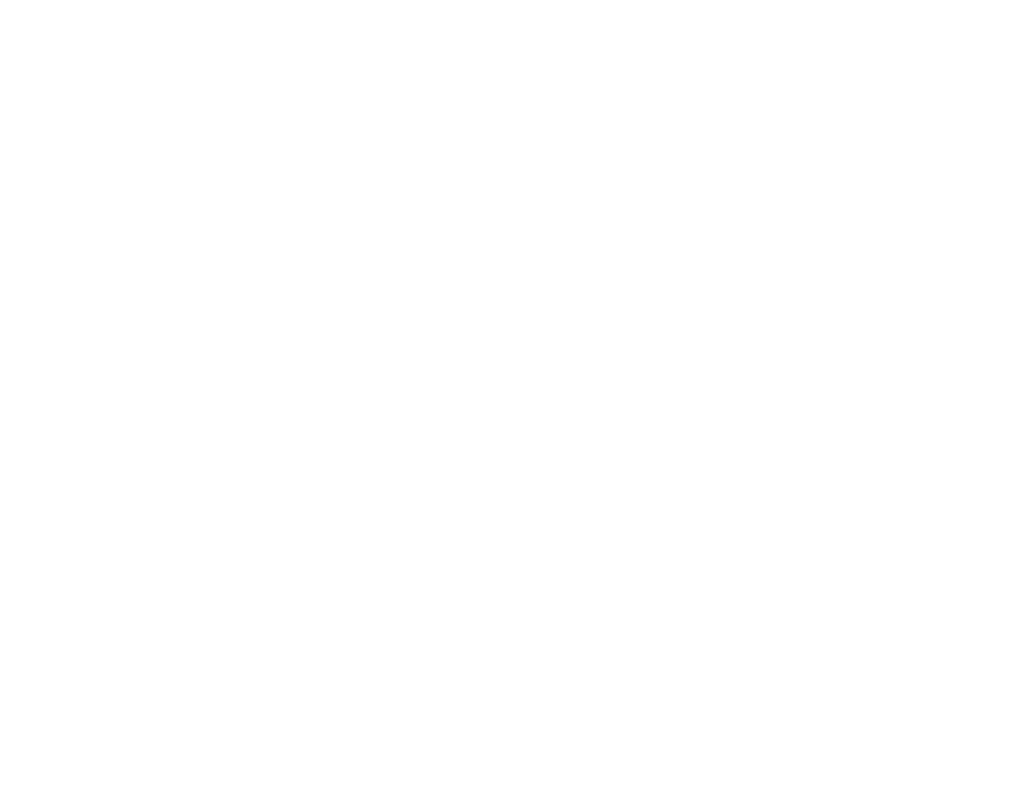
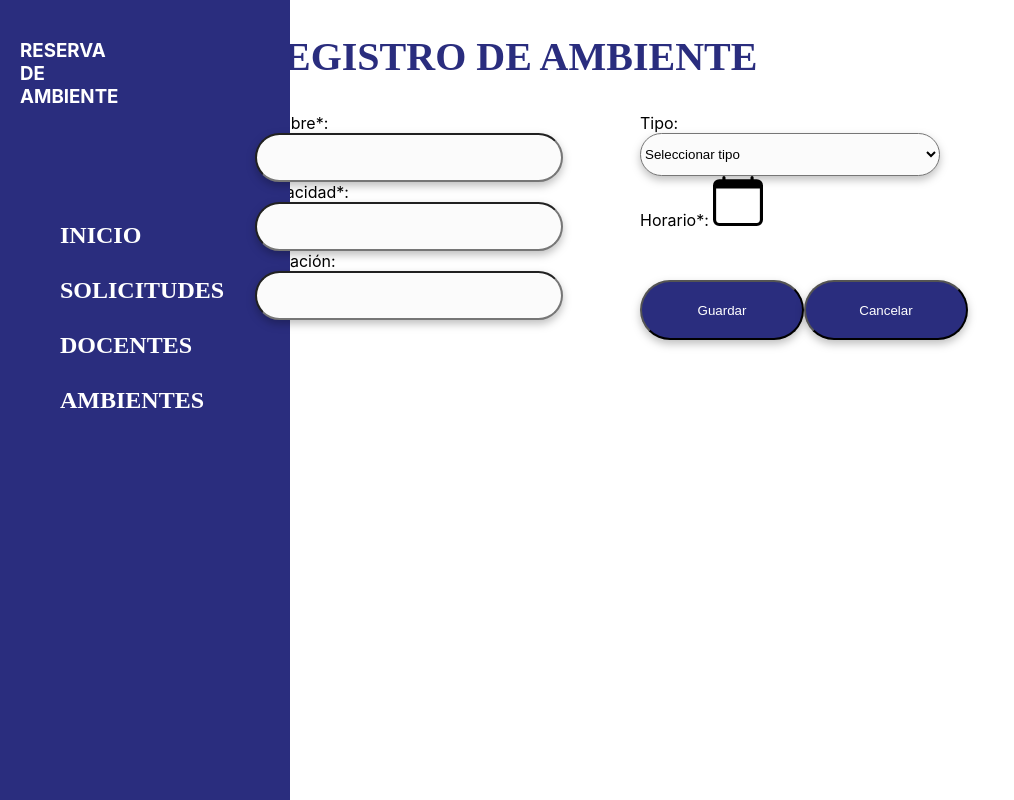
Before and after one commit to JhonPaul12/Reserva-De-Ambientes, a React (Create React App) app in the folder frontend/: page /admin/registroAmbiente in a window 1280 px wide. Before the commit this address had no page. Shown: the whole page, without its empty margins (0-1014 px from the left). Built offline with nearby package versions, Linux system fonts and the light colour scheme.

Commit message:
Rutas en carpeta router

```diff
--- a/frontend/src/App.js
+++ b/frontend/src/App.js
@@ -1,16 +1,11 @@
 
 import './App.css';
-import { AmbientesRegistroPage} from './pages/ambientes/AmbientesRegistroPage.tsx';
-import { Bienvenida} from './pages/Inicio/Bienvenida.tsx';
-import { BrowserRouter, Route, Routes } from "react-router-dom"
+import { Outlet } from "react-router-dom"
 function App() {
   return (
-    <BrowserRouter>
-    <Routes>
-      <Route path='/' element= {<Bienvenida/>}/>
-      <Route path='/registroAmbiente' element= {<AmbientesRegistroPage/>}/>
-    </Routes>
-    </BrowserRouter>
+    <main>
+      <Outlet/>
+    </main>
   );
 }
 
--- a/frontend/src/components/index.ts
+++ b/frontend/src/components/index.ts
@@ -1,2 +1,2 @@
-/*export { Form } from './ui/form';
-export { SlideBar } from './ui/SlideBar';*/
+export { Form } from './ui/Form.tsx';
+export { SlideBar } from './ui/SlideBar.tsx';
--- a/frontend/src/components/ui/Form.tsx
+++ b/frontend/src/components/ui/Form.tsx
@@ -38,4 +38,3 @@ export const Form = () => {
       </form>
     )
 }
-export default Form;
--- a/frontend/src/components/ui/SlideBar.css
+++ b/frontend/src/components/ui/SlideBar.css
@@ -31,5 +31,8 @@
       }
 
     list-style-type: none;
+    button:hover {
+      background-color: lightblue;
+    }
     }
   }
--- a/frontend/src/components/ui/SlideBar.tsx
+++ b/frontend/src/components/ui/SlideBar.tsx
@@ -4,7 +4,7 @@ export const SlideBar = () => {
 
   return (
     <div className="menu-lateral">
-        <h3>RESERVA <br /> DE <br />AULAS</h3>
+        <h3>RESERVA <br /> DE <br />AMBIENTE</h3>
         <ul>
           <li><button type="button" >INICIO</button></li>
           <li><button type="button" >SOLICITUDES</button></li>
@@ -14,4 +14,3 @@ export const SlideBar = () => {
       </div>
   )
 }
-export default SlideBar;
--- a/frontend/src/index.js
+++ b/frontend/src/index.js
@@ -1,13 +1,14 @@
 import React from 'react';
 import ReactDOM from 'react-dom/client';
 import './index.css';
-import App from './App';
 import reportWebVitals from './reportWebVitals';
+import { RouterProvider } from 'react-router-dom';
+import { router } from './router/router.tsx';
 
 const root = ReactDOM.createRoot(document.getElementById('root'));
 root.render(
   <React.StrictMode>
-    <App />
+    <RouterProvider router={ router }/>
   </React.StrictMode>
 );
 
--- a/frontend/src/pages/Inicio/Bienvenida.tsx
+++ b/frontend/src/pages/Inicio/Bienvenida.tsx
@@ -2,7 +2,9 @@ import React from 'react'
 
 export const Bienvenida = () => {
   return (
-    <div>Bienvenida</div>
+    <div>
+
+
+    </div>
   )
 }
-export default Bienvenida;
--- a/frontend/src/pages/ambientes/AmbientesRegistroPage.tsx
+++ b/frontend/src/pages/ambientes/AmbientesRegistroPage.tsx
@@ -1,7 +1,6 @@
 import React from 'react'
 import './AmbientesRegistroPage.css';
-import SlideBar from '../../components/ui/SlideBar.tsx';
-import Form from '../../components/ui/Form.tsx';
+import { SlideBar, Form } from '../../components/index.ts';
 export const AmbientesRegistroPage = () => {
   return (
     <div className='pag'>
@@ -13,4 +12,3 @@ export const AmbientesRegistroPage = () => {
     </div>
   )
 }
-export default AmbientesRegistroPage;
--- a/frontend/src/pages/auth/LoginPage.tsx
+++ b/frontend/src/pages/auth/LoginPage.tsx
@@ -0,0 +1,7 @@
+import React from 'react'
+
+export const LoginPage = () => {
+  return (
+    <div>LoginPage</div>
+  )
+}
--- a/frontend/src/pages/index.ts
+++ b/frontend/src/pages/index.ts
@@ -1,2 +1,3 @@
-export { AmbientesRegistroPage } from "./ambientes/AmbientesRegistroPage";
-export { Bienvenida } from "./Inicio/Bienvenida";
+export { LoginPage } from './auth/LoginPage.tsx';
+export { AmbientesRegistroPage } from "./ambientes/AmbientesRegistroPage.tsx";
+export { Bienvenida } from "./Inicio/Bienvenida.tsx";
```
Also changed, not shown: frontend/src/router/router.tsx (+29 -3 lines).
